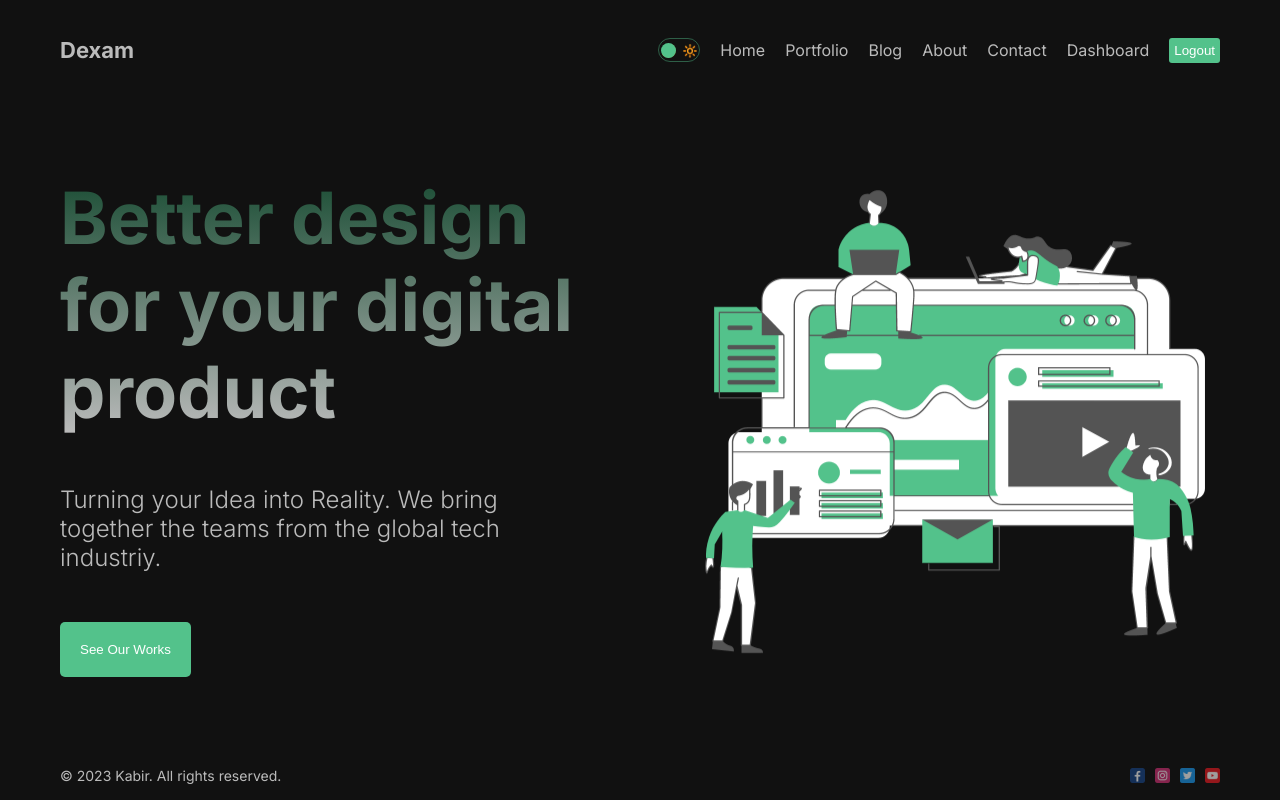
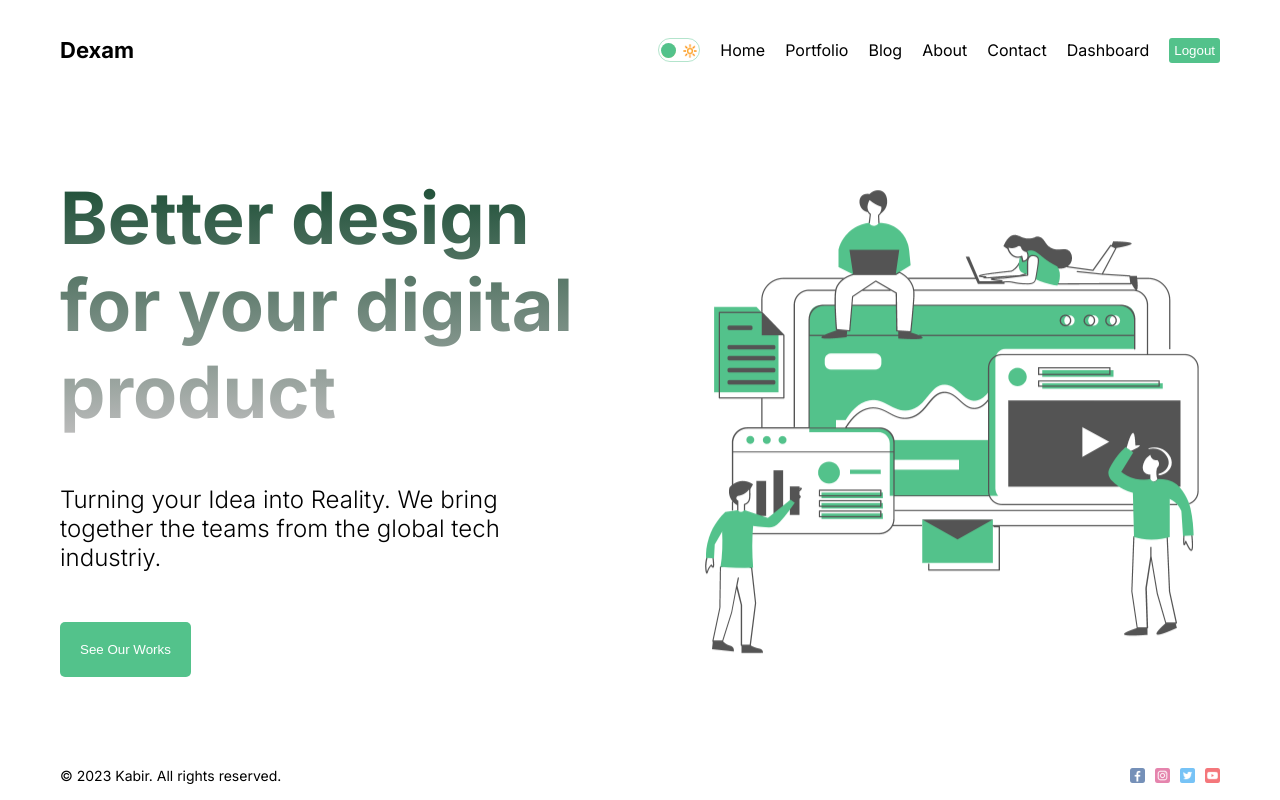
Before and after one commit to KabirAbdulkareem/myweb, a Next.js app: page / in a window 1280 px wide. Built offline with nearby package versions, Linux system fonts and the light colour scheme.

Commit message:
Added mode style
Background color was removed from the body style selector and then two styles were created (.dark and .bright), to provide diffrernt mode changes.

```diff
--- a/src/app/globals.css
+++ b/src/app/globals.css
@@ -8,6 +8,14 @@ html,
 body {
   max-width: 100vw;
   overflow-x: hidden;
+}
+
+.bright {
+  background-color: #fff;
+  color: #111;
+}
+
+.dark {
   background-color: #111;
   color: #bbb;
 }
@@ -17,7 +25,7 @@ a {
   color: inherit;
 }
 
-.container{
+.container {
   max-width: 1366px;
   min-height: 100vh;
   margin: 0 auto;
```
